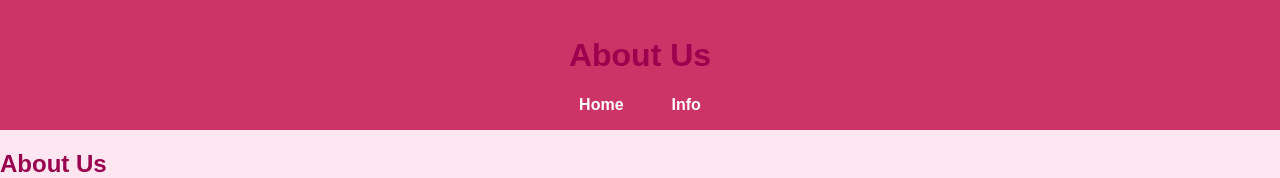
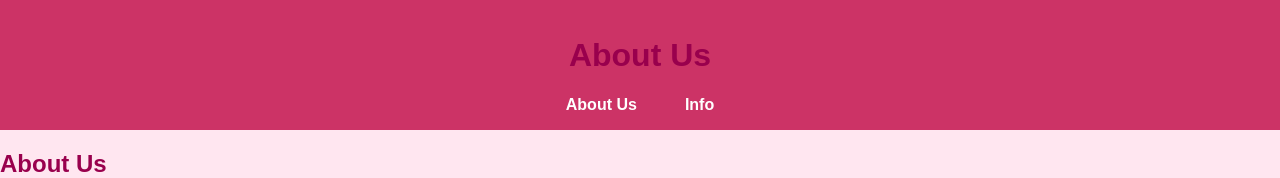
Before and after one commit to Minnie5N/WEDE-Ice-Task-3, a plain HTML site: page about.html in a window 1280 px wide. Shown: the top 178 px of the page. Drawn offline with Linux system fonts and the light colour scheme.

Commit message:
about us page comments

```diff
--- a/about.html
+++ b/about.html
@@ -7,16 +7,19 @@
   <link rel="stylesheet" href="style.css">
 </head>
 <body>
+  <!-- HEADER -->
   <header>
     <h1>About Us</h1>
     <nav>
       <ul>
-        <li><a href="index.html">Home</a></li>
+
+        <li><a href="about.html">About Us</a></li>
         <li><a href="info.html">Info</a></li>
       </ul>
     </nav>
   </header>
 
+  <!-- About us section -->
   <section class="content">
     <h2>About Us</h2>
     <p>
@@ -26,6 +29,7 @@
       and unforgettable soundtracks.
     </p>
   </section>
+  <!-- Vision statement -->
   <h2>Our Vision</h2>
     <p>
       At Starr Studios, we believe movies can do more than entertain — they can inspire change, spark conversations
@@ -33,13 +37,14 @@
       of friendship and the challenges of pursuing dreams in a world that doesn’t always play fair.
     </p>
 
+      <!-- Director biography -->
     <h2>Meet the Director</h2>
     <p>
       <strong>Lawrence Lamont</strong>, the director of “One of Them Days,” is an American filmmaker, director, screenwriter, and producer, born and bread in Detroit.
        With a background in both music and film, Lawrence's’s unique vision brings depth,
       rhythm and authenticity to the big screen.
     </p>
-
+    <!-- Cast section : SZA-->
      <div class="cast">
     <h2>Starring</h2>
     <p>
@@ -48,6 +53,7 @@
     <img src="https://thaka.bing.com/th/id/OIP.p_58CXIis8hF2SXjMk9wjQHaE8?w=266&h=180&c=7&r=0&o=7&cb=thfc1&dpr=1.3&pid=1.7&rm=3" alt= "SZA">
     </div>
     <p>
+      <!-- Cast section : Keke Palmer-->
       <div class="cast">
       <strong>Keke Palmer</strong> shines as Dreux, Alyssa’s best friend, who is determined to balance her professional ambitions with
       her personal life. Known for her energy and versatility, Keke brings both humor and depth to the role.
@@ -57,6 +63,7 @@
 
   </section>
 
+  <!-- FOOTER -->
   <footer>
     <p>&copy; 2025 One Of Them Days | All Rights Reserved</p>
   </footer>
```
